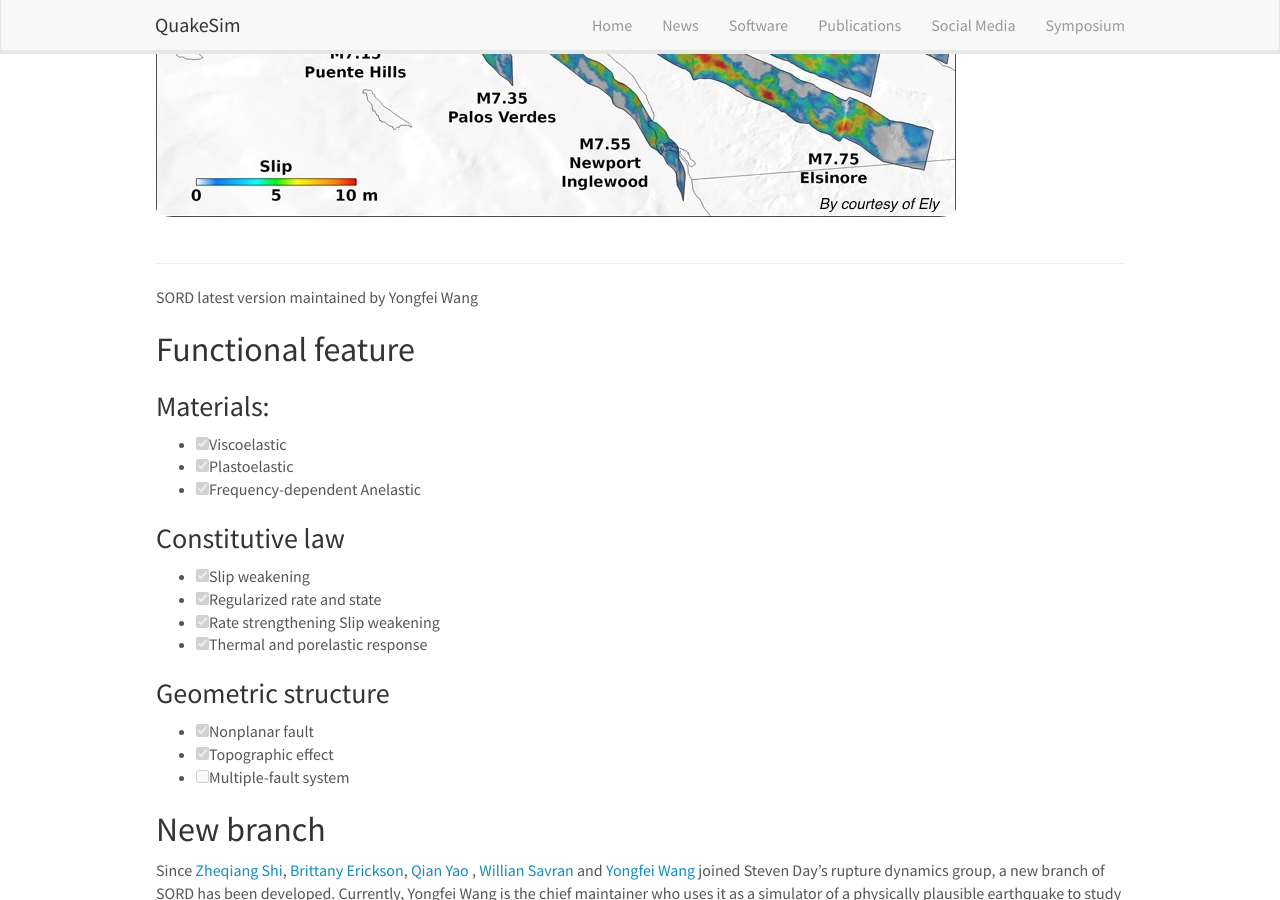
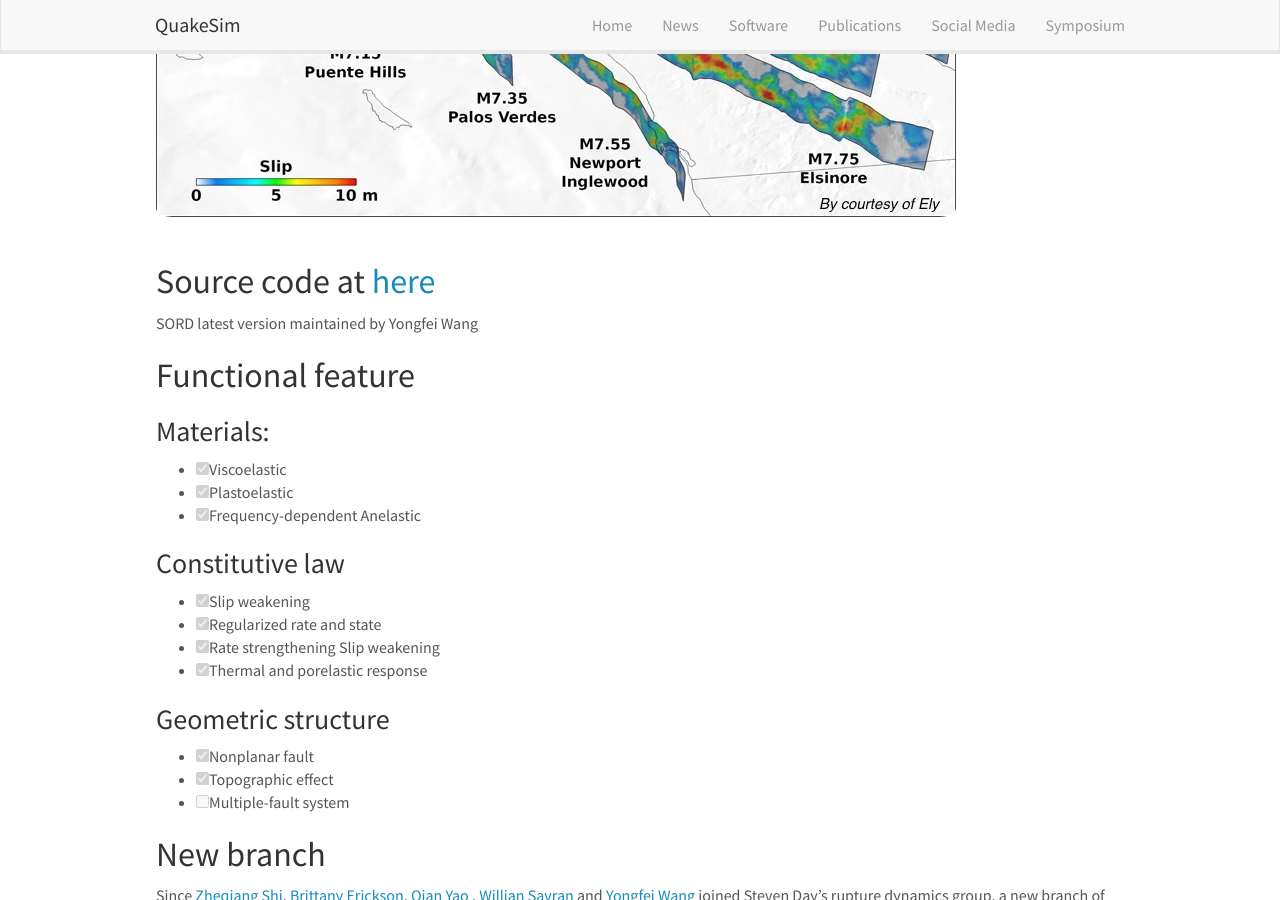
Before and after one commit to wangyf/wangyf.github.io, a Jekyll site: the page built from _pages/software.md, in a window 1280 px wide and 900 px high, scrolled down 457 px. Built offline with Jekyll 4.4.1, drawn with Linux system fonts in a browser that asks for light colours; nearby versions of some CDN libraries.

Commit message:
committing my jekyll theme

```diff
--- a/_pages/software.md
+++ b/_pages/software.md
@@ -12,6 +12,7 @@ permalink: /software/
 ![]({{ site.url }}{{ site.baseurl }}/images/software/Bigten.jpg){: style="width: 800px; float: center; border: 100px"}
 <br/>
 
+Source code at [here](https://github.com/wangyf/sordw3)
 --------------------------------------------------
 SORD latest version maintained by Yongfei Wang
 
```
